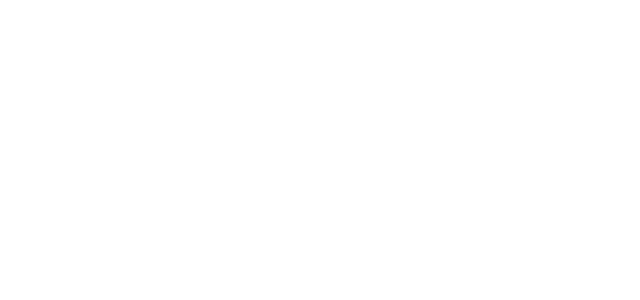
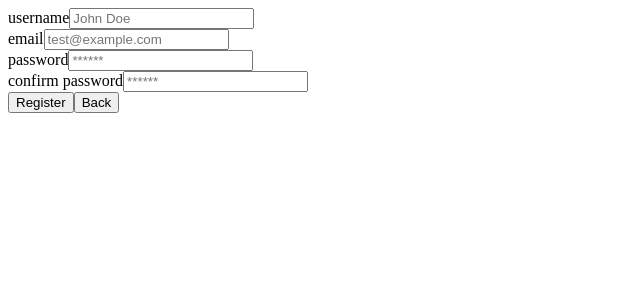
Before and after one commit to AnanasCorp/Easy_Launcher, a React (Create React App) app: page /register in a window 1280 px wide. Shown: the top 300 px of the page, without its empty margins (0-640 px from the left). Built offline with nearby package versions, Linux system fonts and the light colour scheme.

Commit message:
added register on front

```diff
--- a/src/App.js
+++ b/src/App.js
@@ -3,6 +3,7 @@
 
 import Home from './pages/Home'
 import Login from './pages/Login'
+import Register from './pages/Register'
 
 const App = () => (
     <div className="App">
@@ -10,6 +11,7 @@
             <Switch>
                 <Route exact path="/" component={Home} />
                 <Route exact path="/login" component={Login} />
+                <Route exact path="/register" component={Register} />
             </Switch>
         </Router>
     </div>
--- a/src/pages/Home.js
+++ b/src/pages/Home.js
@@ -35,7 +35,7 @@
 
         return(
             <div className="Home">
-                <h1>home, welcome {this.state.user.uid}</h1>
+                <h1>home, welcome {this.state.user.displayName}</h1>
                 <img src={logo} alt="logo"/>
                 <button id="logout" onClick={this.handleLogout}>log out</button>
             </div>
--- a/src/pages/Login.js
+++ b/src/pages/Login.js
@@ -11,7 +11,14 @@
             redirect: false
         }
         this.handleLogin = this.handleLogin.bind(this)
+        this.handleGoRegister = this.handleGoRegister.bind(this)
         this.onChange = this.onChange.bind(this)
+    }
+
+    componentWillMount() {
+        if (sessionStorage.getItem('userData')) {
+            this.setState({ redirect: true })
+        }
     }
 
     async handleLogin() {
@@ -41,6 +48,10 @@
         }
     }
 
+    handleGoRegister() {
+        this.props.history.push('/register')
+    }
+
     onChange(e) {
         this.setState({[e.target.name]: e.target.value})
     }
@@ -54,9 +65,12 @@
             <div className="login">
                 <label htmlFor="email">email</label>
                 <input type="email" id="email" name="email" placeholder="test@example.com" onChange={this.onChange}/>
+                <br/>
                 <label htmlFor="password">password</label>
-                <input type="password" id="password" name="password" onChange={this.onChange}/>
-                <button id="submit" type="submit" onClick={this.handleLogin}>Submit</button>
+                <input type="password" id="password" name="password" placeholder="******" onChange={this.onChange}/>
+                <br/>
+                <button id="login" type="submit" onClick={this.handleLogin}>Login</button>
+                <button id="register" onClick={this.handleGoRegister}>Register</button>
             </div>
         )
     }
--- /dev/null
+++ b/src/pages/Register.js
@@ -0,0 +1,90 @@
+import React, { Component } from 'react'
+import { Redirect } from 'react-router-dom'
+
+class Register extends Component {
+
+    constructor(props) {
+        super(props)
+        this.state = {
+            username: '',
+            email: '',
+            password: '',
+            confirmpwd: '',
+            redirect: false
+        }
+        this.handleRegister = this.handleRegister.bind(this)
+        this.handleGoBack = this.handleGoBack.bind(this)
+        this.onChange = this.onChange.bind(this)
+    }
+
+    componentWillMount() {
+        if (sessionStorage.getItem('userData')) {
+            this.setState({ redirect: true })
+        }
+    }
+
+    async handleRegister() {
+        if (this.state.username && this.state.email && this.state.password && this.state.confirmpwd) {
+            if (this.state.password === this.state.confirmpwd) {
+                const settings = {
+                    method: 'POST',
+                    headers: {
+                        mode: 'no-cors',
+                        Accept: 'application/json',
+                        'Content-Type': 'application/json',
+                    },
+                    body: JSON.stringify({
+                        mail: this.state.email,
+                        pass: this.state.password,
+                        username: this.state.username
+                    })
+                };
+                const response = await fetch('http://localhost:5000/createUser', settings)
+                const registerStatus = await response.json()
+
+                if (!registerStatus.success) {
+                    console.log('error when registering')
+                } else {
+                    console.log(registerStatus.success)
+                    this.handleGoBack()
+                }
+            }
+        }
+    }
+
+    handleGoBack() {
+        this.props.history.push('/')
+    }
+
+    onChange(e) {
+        this.setState({[e.target.name]: e.target.value})
+    }
+
+    render() {
+        if (this.state.redirect) {
+            return(<Redirect to={'/'}/>)
+        }
+
+        return (
+            <div className="register">
+                <label htmlFor="username">username</label>
+                <input type="text" id="username" name="username" placeholder="John Doe" onChange={this.onChange}/>
+                <br/>
+                <label htmlFor="email">email</label>
+                <input type="email" id="email" name="email" placeholder="test@example.com" onChange={this.onChange}/>
+                <br/>
+                <label htmlFor="password">password</label>
+                <input type="password" id="password" name="password" placeholder="******" onChange={this.onChange}/>
+                <br/>
+                <label htmlFor="confirmpwd">confirm password</label>
+                <input type="password" id="confirmpwd" name="confirmpwd" placeholder="******" onChange={this.onChange}/>
+                <br/>
+                <button id="login" type="submit" onClick={this.handleRegister}>Register</button>
+                <button id="register" onClick={this.handleGoBack}>Back</button>
+            </div>
+        )
+    }
+
+}
+
+export default Register
```
